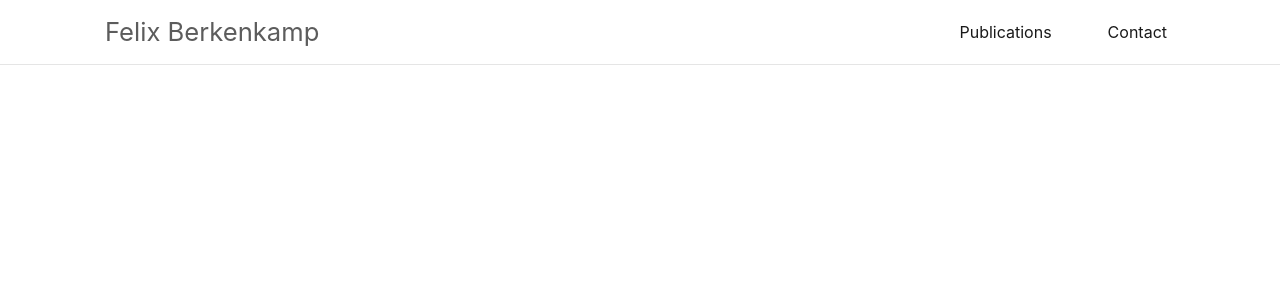
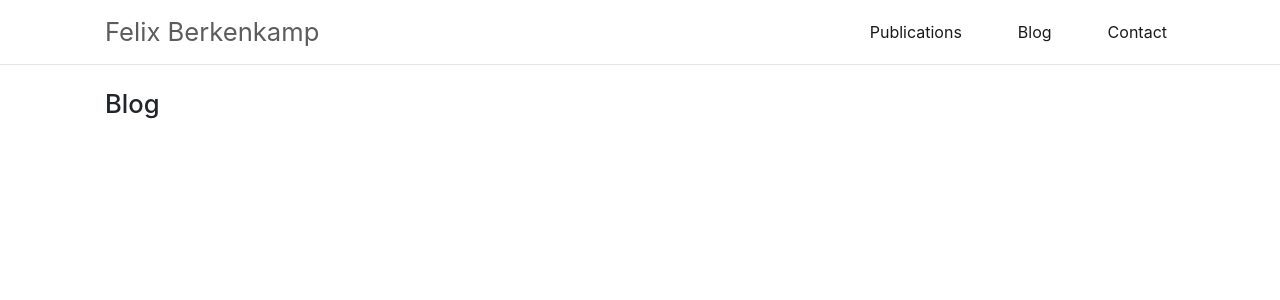
Before and after one commit to befelix/befelix.github.io, a Jekyll site: the page built from _pages/3-blog.html, in a window 1280 px wide. Shown: the top 300 px of the page. Built offline with Jekyll 4.4.1, drawn with Linux system fonts in a browser that asks for light colours.

```diff
--- a/_config.yml
+++ b/_config.yml
@@ -31,7 +31,6 @@ plugins_dir: ./_plugins
 plugins:
   - jekyll-sitemap
 
-
 scholar:
   style: _assets/bibliography/bibstyle.csl
   locale: en
--- a/_includes/head.html
+++ b/_includes/head.html
@@ -21,6 +21,10 @@
     crossorigin="anonymous"
   >
 
+  {% for javascript in page.javascript -%}
+    <script src="{{ javascript }}" async></script>
+  {% endfor -%}
+
   <style>
     {% capture include_to_scssify %}
       {% if page.css %}
@@ -31,7 +35,6 @@
         {% include css/default.scss %}
       {% endif %}
     {% endcapture %}
-
-    {{ include_to_scssify | scssify }}
+    {{- include_to_scssify | scssify -}}
   </style>
 </head>
--- a/_pages/3-blog.html
+++ b/_pages/3-blog.html
@@ -1,6 +1,9 @@
 ---
 layout: page
+title: Blog
 permalink: /blog/
+javascript:
+  - "https://cdn.mathjax.org/mathjax/latest/MathJax.js?config=TeX-MML-AM_CHTML"
 ---
 
 <ul>
```
